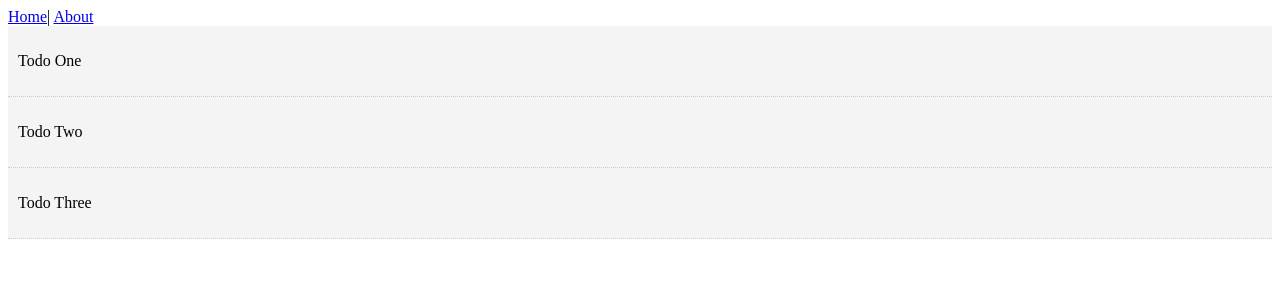
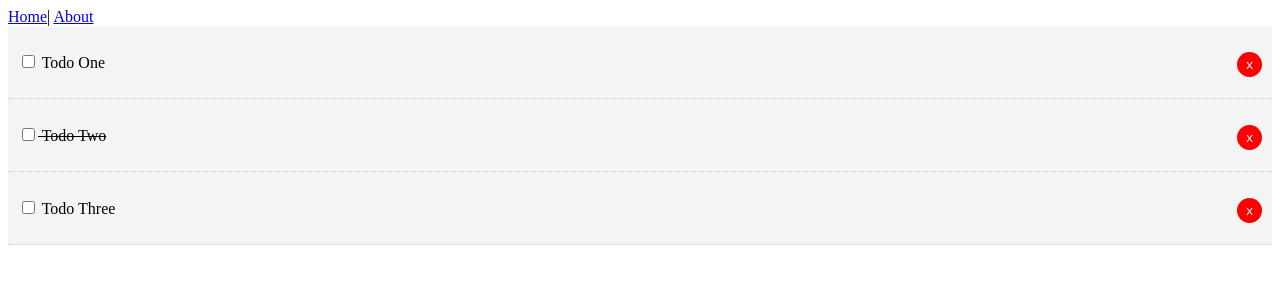
Before and after one commit to victoriak94/vue_todospractice, a Vue app in the folder todos2/: page /#/ in a window 1280 px wide. Shown: the top 300 px of the page. Built offline with nearby package versions, Linux system fonts and the light colour scheme.

Commit message:
Add checkbox input to TodoItem. Create markComplete method

```diff
--- a/todos2/src/components/TodoItem.vue
+++ b/todos2/src/components/TodoItem.vue
@@ -1,13 +1,22 @@
 <template>
-  <div class="todo-item">
-    <p>{{todo.title}}</p>
+  <div class="todo-item" v-bind:class="{'is-complete':todo.completed}">
+    <p>
+      <input type="checkbox" v-on:change="markComplete" />
+      {{todo.title}}
+      <button @click="$emit('del-todo', todo.id)" class="del">x</button>
+    </p>
   </div>
 </template>
 
 <script>
 export default {
   name: "TodoItem",
-  props: ["todo"]
+  props: ["todo"],
+  methods: {
+    markComplete() {
+      this.todo.completed = !this.todo.completed;
+    }
+  }
 };
 </script>
 
```
